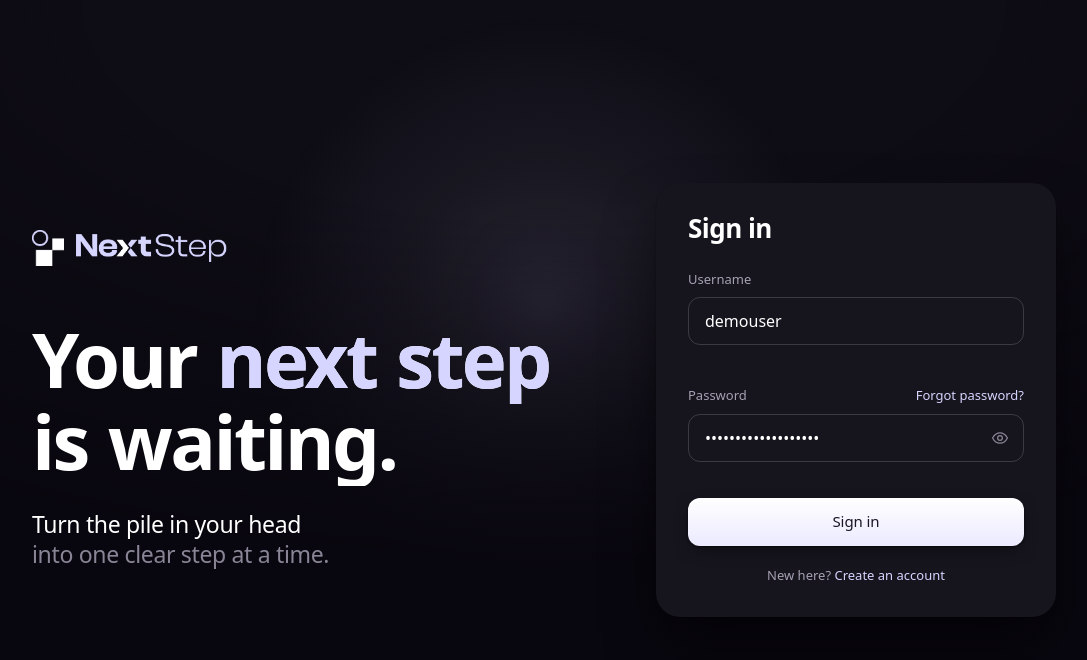
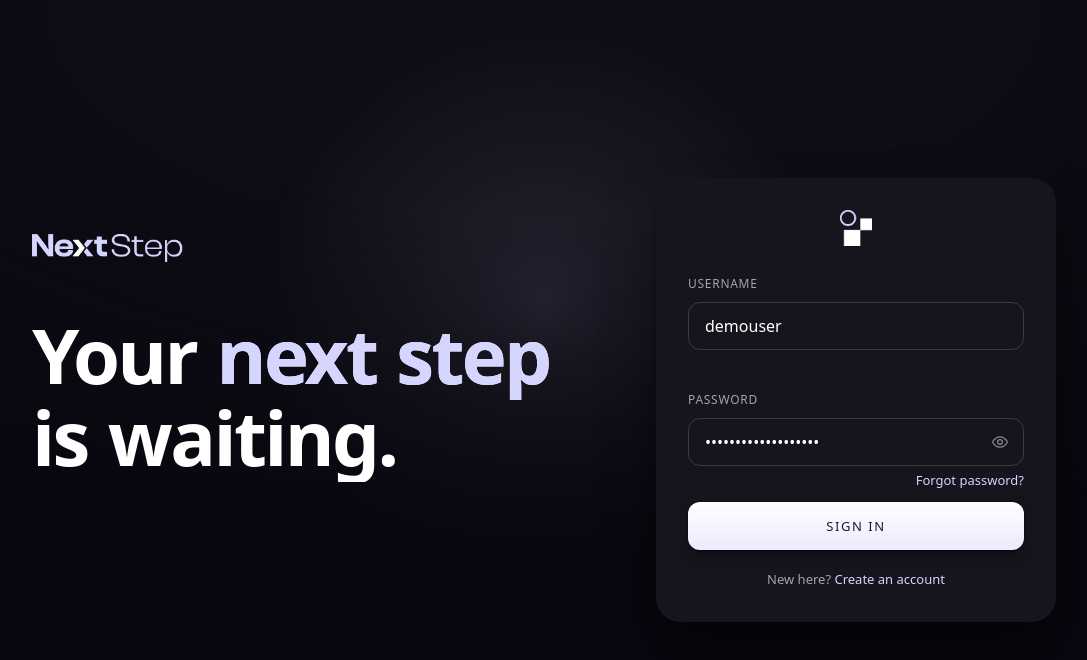
Before and after one commit to JoshuaKirabo/nextstep_client, a Next.js app: page / in a window 1280 px wide. Shown: the top 660 px of the page, without its empty margins (96-1183 px from the left). Built offline with nearby package versions, Linux system fonts and the light colour scheme; a web font is replaced by a local one.

Commit message:
fix(ui): Refined sign-in button and short-screen layout.

```diff
--- a/app/globals.css
+++ b/app/globals.css
@@ -1,4 +1,10 @@
 @import "tailwindcss";
+
+/*
+ * Short screens in the stacked (phone) layout, up to the 375×667 iPhone SE: the form
+ * comes first, so the subhead steps aside and spacing tightens to keep the card in view.
+ */
+@custom-variant short (@media (max-width: 63.99rem) and (max-height: 43.75rem));
 
 /*
  * NextStep is dark-only: an obsidian base, with the logo's two colours on top.
@@ -37,6 +43,12 @@
 
 html {
   color-scheme: dark;
+}
+
+/* Tailwind v4 resets buttons to the default arrow; anything clickable gets the hand. */
+button:not(:disabled),
+[role="button"]:not([aria-disabled="true"]) {
+  cursor: pointer;
 }
 
 body {
@@ -145,46 +157,66 @@ body {
 }
 
 /*
- * Primary button: a solid, lit key. A soft top-to-bottom shading gives it
- * material; it settles into the page on press.
+ * Primary button: a solid, lit key in the logo's white and lavender. It never
+ * moves. Hover is light arriving: a lavender glow beneath, a hairline edge, the
+ * fill deepening toward lavender and the label opening up. Press is light
+ * leaving: an instant dim on pointer-down that eases back on release.
  */
 .primary-button {
   height: 3rem;
   width: 100%;
   border-radius: 0.75rem;
-  background: linear-gradient(180deg, #ffffff 0%, #ebeaff 100%);
+  /* Twice the button's height: rest shows the white half, hover glides to the lavender half. */
+  background: linear-gradient(180deg, #ffffff 0%, #ebeaff 50%, #d6d5ff 100%) 0 0 / 100% 200%;
   color: var(--on-light);
-  font-size: 0.9375rem;
+  font-size: 0.8125rem;
   font-weight: 500;
-  letter-spacing: -0.005em;
+  /* "SIGN IN" in CSS, so screen readers still read the words, not the letters. */
+  text-transform: uppercase;
+  letter-spacing: 0.12em;
   box-shadow:
+    0 0 0 1px rgb(214 213 255 / 0),
     0 1px 2px rgb(0 0 0 / 0.5),
     0 6px 16px -4px rgb(0 0 0 / 0.5);
   transition:
-    filter 150ms ease-out,
-    transform 90ms ease-out,
-    box-shadow 90ms ease-out;
+    background-position 400ms var(--ease-settle),
+    box-shadow 400ms var(--ease-settle),
+    letter-spacing 400ms var(--ease-settle),
+    filter 400ms var(--ease-settle);
 }
 
 @media (hover: hover) and (pointer: fine) {
   .primary-button:hover {
-    filter: brightness(1.06);
+    background-position: 0 100%;
+    letter-spacing: 0.16em;
     box-shadow:
+      0 0 0 1px rgb(214 213 255 / 0.55),
       0 1px 2px rgb(0 0 0 / 0.5),
-      0 10px 24px -6px rgb(214 213 255 / 0.22);
+      0 12px 32px -8px rgb(214 213 255 / 0.4);
   }
 }
 
+/* Pressing is quick; letting go eases back through the slower rest transition above. */
 .primary-button:active {
-  transform: translateY(1px) scale(0.99);
+  filter: brightness(0.92);
   box-shadow:
-    inset 0 1px 2px rgb(46 39 66 / 0.18),
-    0 1px 1px rgb(0 0 0 / 0.5);
+    0 0 0 1px rgb(214 213 255 / 0.35),
+    0 1px 2px rgb(0 0 0 / 0.5),
+    0 4px 12px -6px rgb(214 213 255 / 0.3);
+  transition-duration: 80ms;
 }
 
 .primary-button:focus-visible {
   outline: 2px solid var(--accent);
   outline-offset: 3px;
+}
+
+@media (prefers-reduced-motion: reduce) {
+  /* Light changes stay; the label holds its spacing. */
+  .primary-button,
+  .primary-button:hover {
+    letter-spacing: 0.12em;
+  }
 }
 
 @media (prefers-contrast: more) {
--- a/components/login/LoginScreen.tsx
+++ b/components/login/LoginScreen.tsx
@@ -31,7 +31,8 @@ const fieldTone = (error: string | undefined, typing: boolean) =>
       ? "border-accent/60 ring-[3px] ring-accent/12"
       : "border-line-strong focus:border-accent/60 focus:ring-[3px] focus:ring-accent/12";
 
-const labelClass = "block text-[0.8125rem] font-medium leading-5 text-text-secondary";
+// All caps reads cramped at this size, so it gets a little extra tracking.
+const labelClass = "block text-xs font-medium uppercase leading-5 tracking-[0.06em] text-text-secondary";
 
 // Links are the logo's lavender at rest, so they never pass for a label; white on hover.
 const linkClass =
@@ -166,13 +167,12 @@ export function LoginScreen() {
   };
 
   return (
-    <main className="relative flex min-h-dvh items-center justify-center px-4 py-8 sm:px-8 sm:py-12">
+    <main className="relative flex min-h-dvh items-center justify-center px-4 py-8 sm:px-8 sm:py-12 short:py-5">
       <MovingDotsAtmosphere />
 
-      <div className="relative grid w-full max-w-5xl items-center gap-9 sm:gap-12 lg:grid-cols-[1fr_400px] lg:gap-20">
+      <div className="relative grid w-full max-w-5xl items-center gap-9 sm:gap-12 short:gap-5 lg:grid-cols-[1fr_400px] lg:gap-20">
         <section className="flex flex-col items-center text-center lg:items-start lg:text-left">
-          <div className="rise mb-7 flex items-center gap-3 sm:mb-10 lg:mb-14">
-            <Image src="/logos/next_step_favicon.png" alt="" width={32} height={36} className="h-9 w-auto" priority />
+          <div className="rise mb-7 flex items-center sm:mb-10 short:mb-4 lg:mb-14">
             {/* The wordmark file has ~39% empty space above the letters; the window crops it to the glyphs. */}
             <span className="block h-7 overflow-hidden">
               <Image
@@ -186,7 +186,7 @@ export function LoginScreen() {
             </span>
           </div>
 
-          <h1 className="font-display text-[clamp(2.75rem,7vw,4.75rem)] font-semibold leading-[0.98] tracking-[-0.02em] lg:tracking-[-0.035em]">
+          <h1 className="font-display text-[clamp(2.75rem,7vw,4.75rem)] font-semibold short:text-[2.25rem] leading-[0.98] tracking-[-0.02em] lg:tracking-[-0.035em]">
             {HEADLINE.map((line, lineIndex) => (
               <span key={lineIndex} className="block">
                 {line.map((word, wordIndex) => (
@@ -212,7 +212,7 @@ export function LoginScreen() {
 
           <p
             style={{ animationDelay: "0.5s" }}
-            className="rise mt-6 max-w-[28rem] text-[clamp(1.25rem,1.8vw,1.5rem)] font-medium leading-[1.3] tracking-[-0.015em] text-text-tertiary"
+            className="rise mt-6 max-w-[28rem] short:hidden text-[clamp(1.25rem,1.8vw,1.5rem)] font-medium leading-[1.3] tracking-[-0.015em] text-text-tertiary"
           >
             {/* Apple's two-tone sentence: the lead in full white, the rest recedes. Two lines at every width. */}
             <span className="block text-text">Turn the pile in your head</span>{" "}
@@ -225,11 +225,19 @@ export function LoginScreen() {
           ref={formRef}
           onSubmit={handleSubmit}
           noValidate
-          className="rise login-card mx-auto w-full max-w-[400px] rounded-3xl p-7 sm:p-8"
+          aria-label="Sign in"
+          className="rise login-card mx-auto w-full max-w-[400px] rounded-3xl p-7 sm:p-8 short:p-6"
         >
-          <h2 className="font-display text-[1.625rem] font-semibold leading-none tracking-[-0.02em]">Sign in</h2>
+          <Image
+            src="/logos/next_step_favicon.png"
+            alt=""
+            width={32}
+            height={36}
+            className="mx-auto h-9 w-auto"
+            priority
+          />
 
-          <div className="mt-7 space-y-4">
+          <div className="mt-7 space-y-4 short:mt-5 short:space-y-3">
             <div>
               <label htmlFor="username" className={`${labelClass} mb-2`}>
                 Username
@@ -259,14 +267,9 @@ export function LoginScreen() {
             </div>
 
             <div>
-              <div className="mb-2 flex items-baseline justify-between gap-4">
-                <label htmlFor="password" className={labelClass}>
-                  Password
-                </label>
-                <a href="#" onClick={placeholderLink} className={`${linkClass} text-[0.8125rem]`}>
-                  Forgot password?
-                </a>
-              </div>
+              <label htmlFor="password" className={`${labelClass} mb-2`}>
+                Password
+              </label>
               <div className="relative">
                 <input
                   ref={passwordRef}
@@ -295,9 +298,15 @@ export function LoginScreen() {
                   <EyeIcon crossed={showPassword} />
                 </button>
               </div>
-              <p id="password-error" className="mt-1 h-5 text-[0.8125rem] leading-5 text-error">
-                {fieldErrors.password && <span className="field-error block">{fieldErrors.password}</span>}
-              </p>
+              {/* The link shares the reserved error row, after the field, so Tab order matches what you see. */}
+              <div className="mt-1 flex min-h-5 items-start justify-between gap-3 text-[0.8125rem] leading-5">
+                <p id="password-error" className="min-w-0 text-error">
+                  {fieldErrors.password && <span className="field-error block">{fieldErrors.password}</span>}
+                </p>
+                <a href="#" onClick={placeholderLink} className={`${linkClass} shrink-0`}>
+                  Forgot password?
+                </a>
+              </div>
             </div>
           </div>
 
@@ -305,7 +314,7 @@ export function LoginScreen() {
             Sign in
           </button>
 
-          <p className="mt-5 text-center text-[0.8125rem] text-text-secondary">
+          <p className="mt-5 short:mt-4 text-center text-[0.8125rem] text-text-secondary">
             New here?{" "}
             <a href="#" onClick={placeholderLink} className={linkClass}>
               Create an account
```
